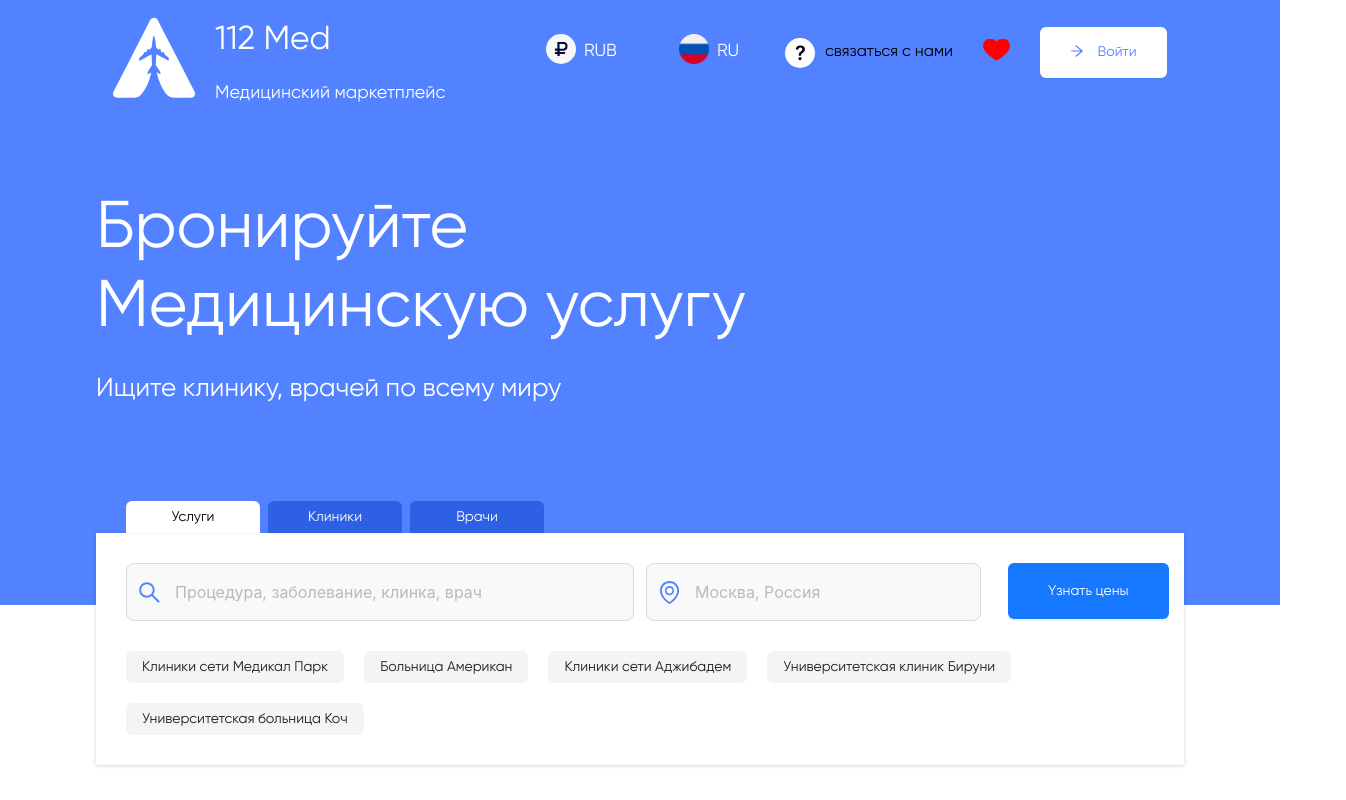
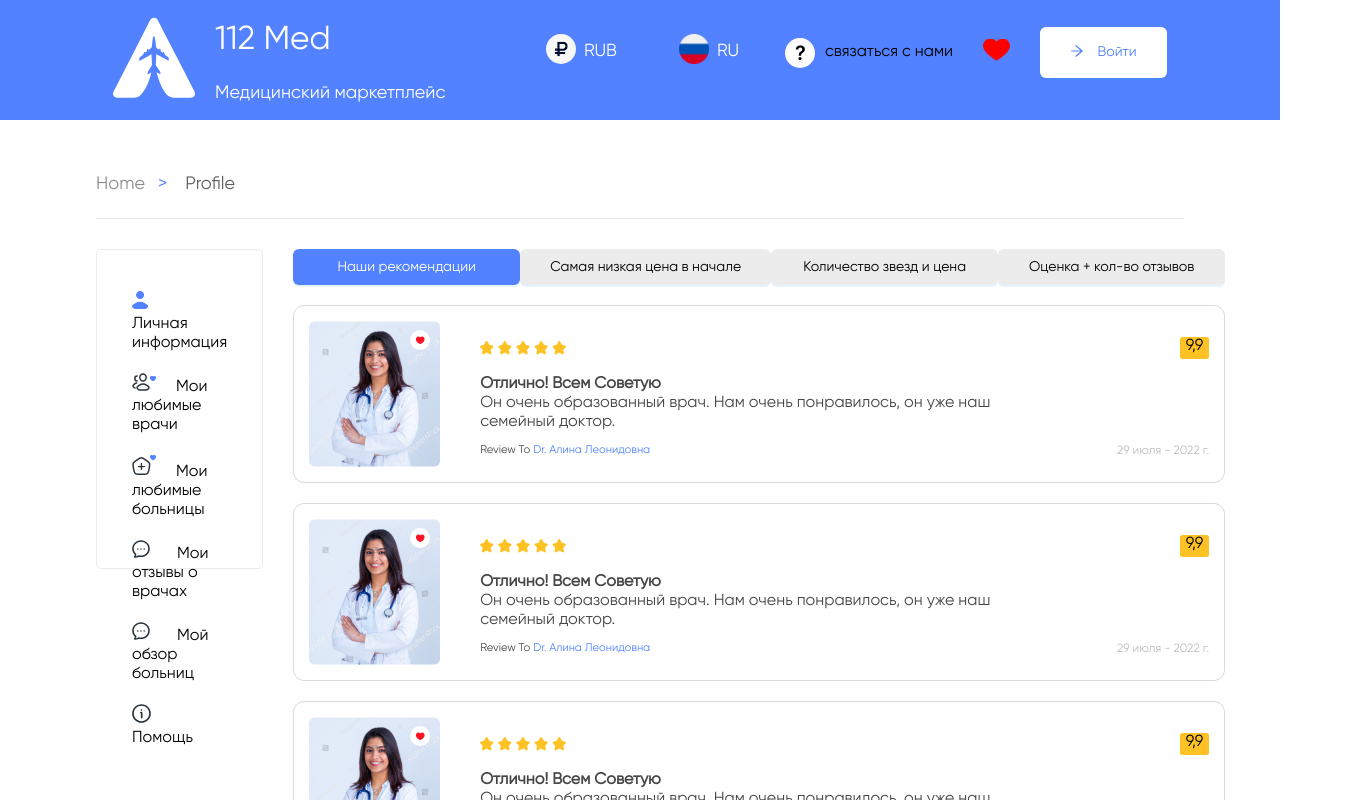
Before and after one commit to Rahim-code/Medical-marketplace, a React app: page / in a window 1280 px wide. Shown: the top 800 px of the page, 1346 px wide, since content can reach past the window. Built offline with nearby package versions, Linux system fonts and the light colour scheme; the HTML template or start-up script is replaced by a standard one; a web font is replaced by a local one.

Commit message:
reviewDoctors page  responsiveness

```diff
--- a/src/App.jsx
+++ b/src/App.jsx
@@ -22,9 +22,9 @@ const App = () => {
   return (
     <>
        {/*<MobileLogin />*/}
-       <HomePage/>
-      {/* <Profile/> */}
-      {/*<ReviewDoctors/>*/}
+       {/*<HomePage/>*/}
+       {/*<Profile/>*/}
+      <ReviewDoctors/>
       {/* <ReviewHospitals/>*/}
       {/* <FavDoctors/> */}
       {/* <FavHospitals /> */}
--- a/src/Components/ReviewDoctors/ReviewDoctors.css
+++ b/src/Components/ReviewDoctors/ReviewDoctors.css
@@ -9,7 +9,6 @@
     grid-template-columns: repeat(12,1fr);
     grid-template-rows: repeat(12,1fr);
     width: 131px;
-
 }
 .cardReviewDoctors{
     display: flex !important;
@@ -35,3 +34,56 @@
     display: grid;
     grid-template-columns: repeat(4,1fr);
 }
+
+.doc-nav-btn{
+    background-color: #ECECEC;
+    color: #000;
+    height: 36px;
+    padding-left: 29px;
+    padding-right: 29px;
+}
+.doc-nav-btn-active{
+    color: white;
+    background-color: #5282FF;
+}
+
+@media (max-width: 1024px) {
+    .displayGridReviewDr{
+        grid-template-columns: repeat(1, 1fr);
+    }
+    .menuRight{
+        grid-row: 1;
+    }
+    .buttonsNav{
+        display: grid;
+        grid-template-columns: repeat(2,1fr);
+        gap: 10px;
+    }
+    .card-body{
+        width: auto!important;
+    }
+
+}
+
+
+@media (max-width: 756px) {
+    .cardReviewDoctors{
+        flex-direction: column;
+        height: auto;
+        align-items: center;
+    }
+    .display_grid{
+        display: grid;
+        grid-template-columns: repeat(1,1fr);
+        grid-template-rows: repeat(1,1fr);
+        width: 275px;
+    }
+    #doctorImage{
+        width: 100%;
+    }
+    .doc-nav-btn{
+        padding-left: 9px;
+        padding-right: 9px;
+        font-size: 12px;
+    }
+}
--- a/src/Components/ReviewDoctors/ReviewDoctors.jsx
+++ b/src/Components/ReviewDoctors/ReviewDoctors.jsx
@@ -266,6 +266,7 @@ const ReviewDoctors = () => {
         </div>
       </header>
 
+      {/*breadcrumbs*/}
       <div style={{ paddingTop: "30px" }} className="container">
         <div style={{ borderBottom: "1px solid #E7E7E7", padding: "20px 0" }}>
           <Breadcrumb
@@ -293,6 +294,7 @@ const ReviewDoctors = () => {
           />
         </div>
       </div>
+
       <div className="container">
         <div className="displayGridReviewDr">
           <div style={{ height: "320px" }} className="menuNav">
@@ -375,49 +377,24 @@ const ReviewDoctors = () => {
           <div className="menuRight">
             <div className="buttonsNav">
               <Button
-                style={{
-                  height: "36px",
-                  color: "white",
-                  backgroundColor: "#5282FF",
-                  paddingLeft: "29px",
-                  paddingRight: "29px",
-                }}
+                className={"doc-nav-btn doc-nav-btn-active"}
                 type="primary"
               >
                 Наши рекомендации
               </Button>
-              <Button
-                style={{
-                  backgroundColor: "#ECECEC",
-                  color: "#000",
-                  height: "36px",
-                  paddingLeft: "29px",
-                  paddingRight: "29px",
-                }}
+              <Button className={"doc-nav-btn"}
                 type="primary"
               >
                 Самая низкая цена в начале
               </Button>
               <Button
-                style={{
-                  backgroundColor: "#ECECEC",
-                  color: "#000",
-                  height: "36px",
-                  paddingLeft: "29px",
-                  paddingRight: "29px",
-                }}
+                className={"doc-nav-btn"}
                 type="primary"
               >
                 Количество звезд и цена
               </Button>
               <Button
-                style={{
-                  backgroundColor: "#ECECEC",
-                  color: "#000",
-                  height: "36px",
-                  paddingLeft: "29px",
-                  paddingRight: "29px",
-                }}
+                className={"doc-nav-btn"}
                 type="primary"
               >
                 Оценка + кол-во отзывов
```
